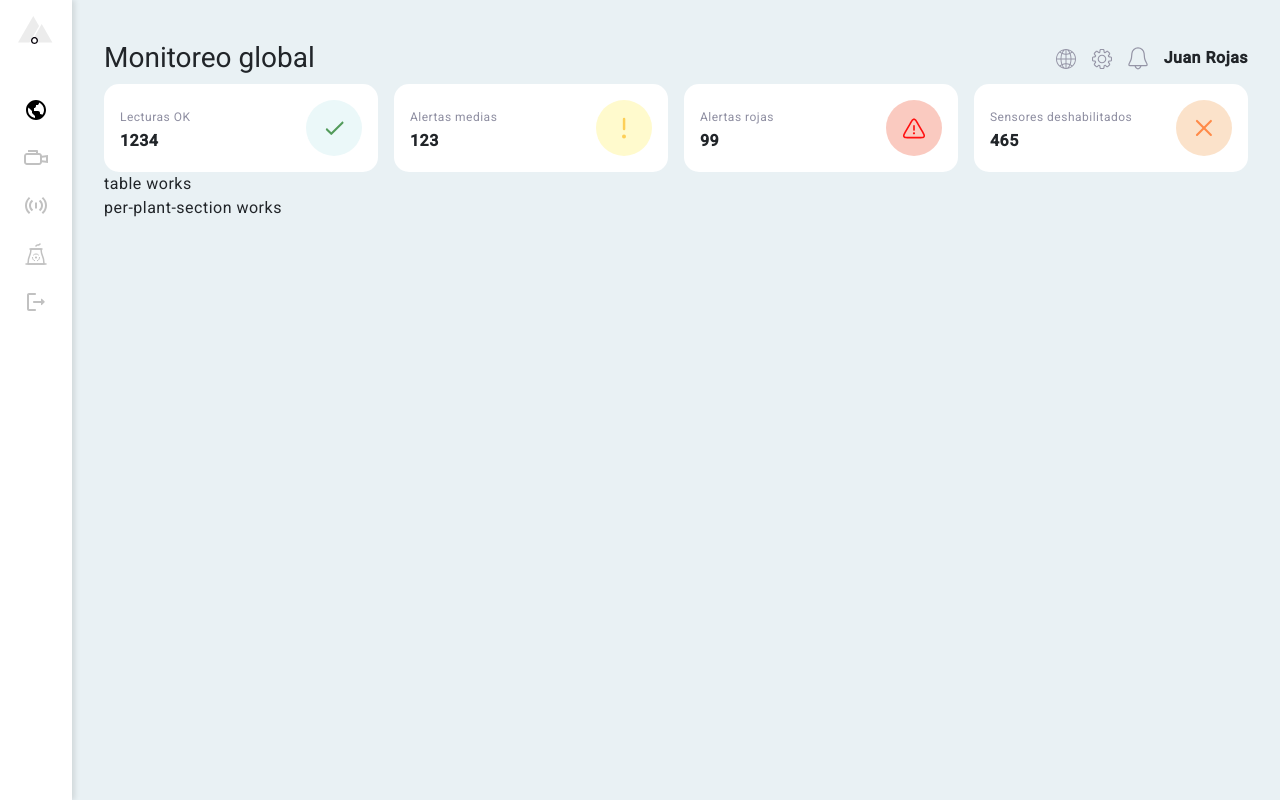
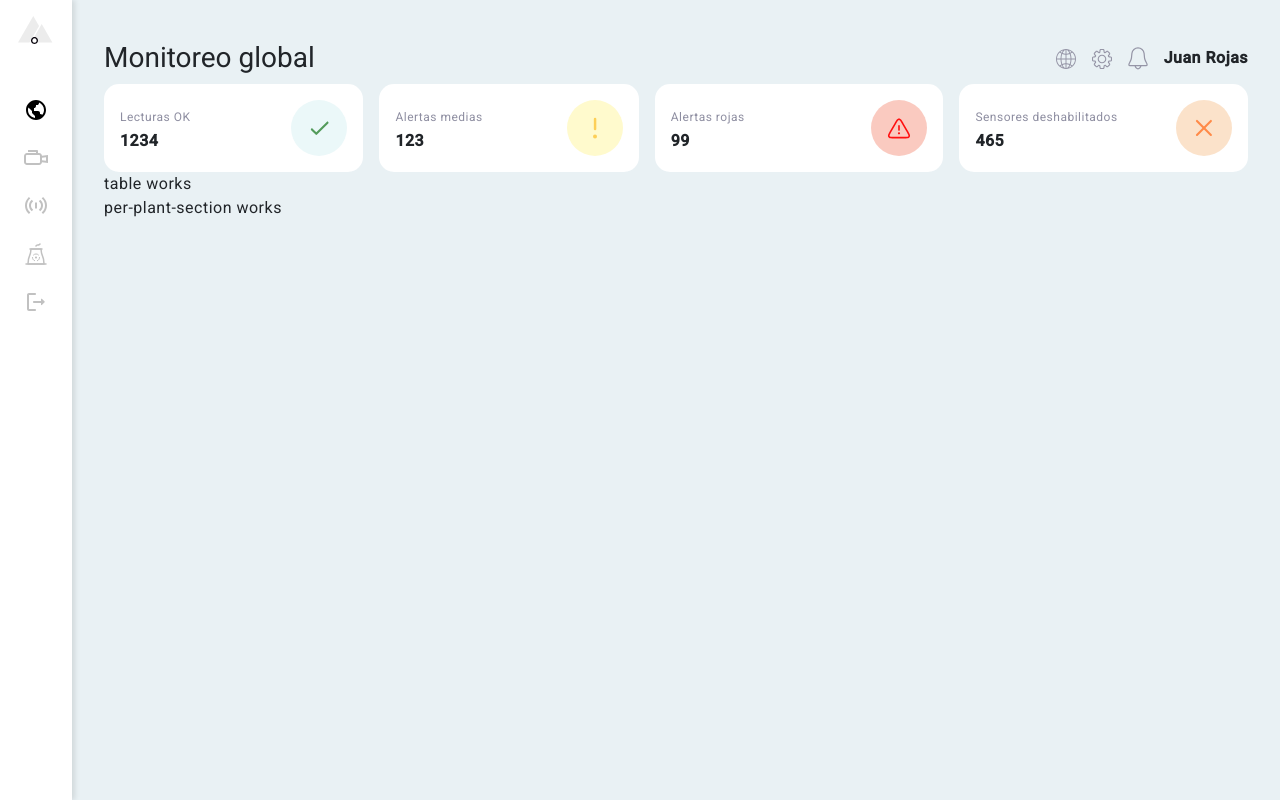
Before and after one commit to NachoGallo7/techforb-challenge-fe, an Angular app: page /dashboard in a window 1280 px wide. Built offline with nearby package versions, Linux system fonts and the light colour scheme.

Commit message:
- Finished global kpis (only visuals)

```diff
--- a/src/app/components/main-content/main-content.component.ts
+++ b/src/app/components/main-content/main-content.component.ts
@@ -1,6 +1,7 @@
-import { Component } from '@angular/core';
+import { Component, OnInit } from '@angular/core';
 import { PlantsDashboardComponent } from '../plants-dashboard/plants-dashboard.component';
 import { MainSidebarComponent } from "../main-sidebar/main-sidebar.component";
+import { BreakpointObserver, Breakpoints } from '@angular/cdk/layout';
 
 @Component({
   selector: 'tc-main-content',
@@ -9,6 +10,17 @@ import { MainSidebarComponent } from "../main-sidebar/main-sidebar.component";
   templateUrl: './main-content.component.html',
   styleUrl: './main-content.component.css'
 })
-export class MainContentComponent {
+export class MainContentComponent implements OnInit{
 
+  constructor(private breakpointObserver: BreakpointObserver) {}
+
+  ngOnInit(): void {
+    this.breakpointObserver.observe([Breakpoints.Small, Breakpoints.Medium]).subscribe(result => {
+      if(result.breakpoints[Breakpoints.Medium]) {
+        console.log("MEDIUM");
+      } else if(result.breakpoints[Breakpoints.Small]) {
+        console.log("SMALL");
+      }
+    });
+  }
 }
--- a/src/app/components/plants-dashboard/plants-dashboard.component.css
+++ b/src/app/components/plants-dashboard/plants-dashboard.component.css
@@ -20,6 +20,12 @@
     display: flex;
     gap: 1rem;
   }
+    .pair-divider{
+      flex-grow: 1;
+      display: flex;
+      flex-wrap: wrap;
+      gap: 1rem;
+    }
     .kpi-component{
       display: flex;
       flex-grow: 1;
--- a/src/app/components/plants-dashboard/plants-dashboard.component.html
+++ b/src/app/components/plants-dashboard/plants-dashboard.component.html
@@ -22,10 +22,14 @@
     </div>
   </div>
   <div class="kpis-section">
-    <tc-global-kpi-indicator class="kpi-component" title="Lecturas OK" value="1234" [style]="globalKpiStates.ok"></tc-global-kpi-indicator>
-    <tc-global-kpi-indicator class="kpi-component" title="Alertas medias" value="123" [style]="globalKpiStates.warning"></tc-global-kpi-indicator>
-    <tc-global-kpi-indicator class="kpi-component" title="Alertas rojas" value="99" [style]="globalKpiStates.error"></tc-global-kpi-indicator>
-    <tc-global-kpi-indicator class="kpi-component" title="Sensores deshabilitados" value="465" [style]="globalKpiStates.disabled"></tc-global-kpi-indicator>
+    <div class="pair-divider">
+      <tc-global-kpi-indicator class="kpi-component" title="Lecturas OK" value="1234" [style]="globalKpiStates.ok"></tc-global-kpi-indicator>
+      <tc-global-kpi-indicator class="kpi-component" title="Alertas medias" value="123" [style]="globalKpiStates.warning"></tc-global-kpi-indicator>
+    </div>
+    <div class="pair-divider">
+      <tc-global-kpi-indicator class="kpi-component" title="Alertas rojas" value="99" [style]="globalKpiStates.error"></tc-global-kpi-indicator>
+      <tc-global-kpi-indicator class="kpi-component" title="Sensores deshabilitados" value="465" [style]="globalKpiStates.disabled"></tc-global-kpi-indicator>
+    </div>
   </div>
   <div class="table-section">table works</div>
   <div class="per-plant-section">per-plant-section works</div>
```
